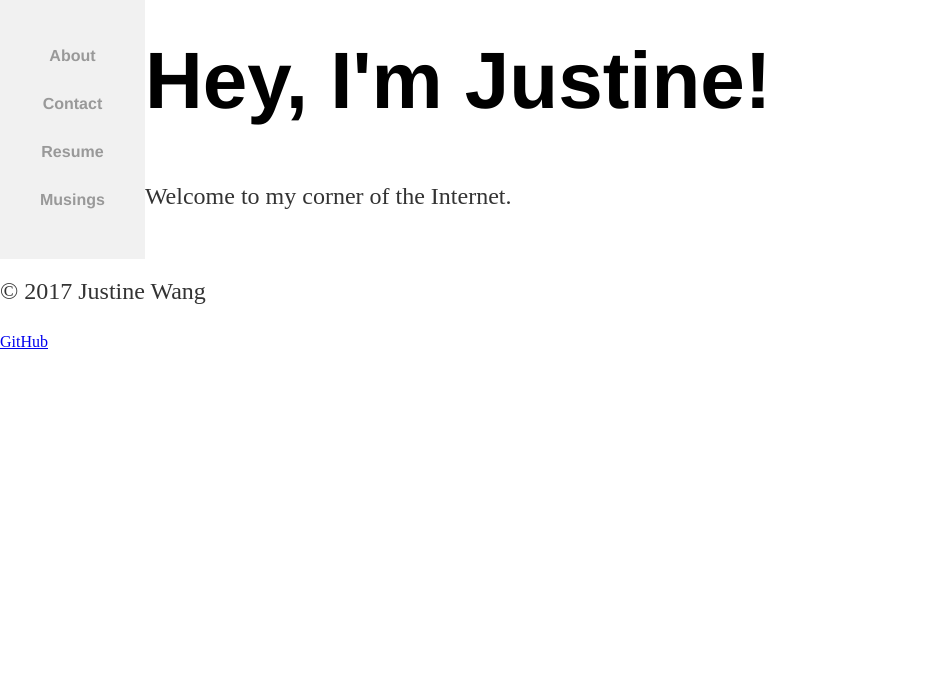
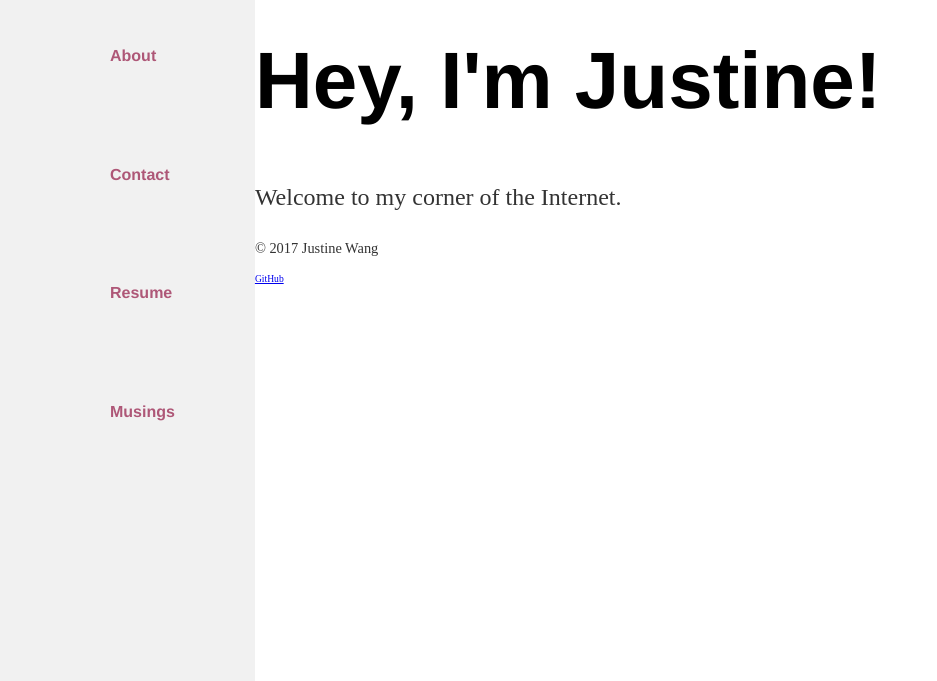
Before and after one commit to jlhwang/jlhwang.github.io, a Jekyll site: the page built from index.html, in a window 1280 px wide. Shown: the part 323-1004 px from the top of the page, without its empty margins (0-937 px from the left). Built offline with Jekyll 4.4.1, drawn with Linux system fonts in a browser that asks for light colours; nearby versions of some CDN libraries; library files that are not in the unit come from our copies; before the commit the page ends 900 px from its top, so only the background shows below that.

Commit message:
fixed my css to have more specific selectors

```diff
--- a/_layouts/default.html
+++ b/_layouts/default.html
@@ -3,7 +3,8 @@
     <head>
         <meta charset='utf-8'>
         <title>Justine Wang</title>
-        <!-- link to main stylesheet -->
+        <!-- link to CSS stylesheets -->
+        <link rel="stylesheet" href="../css/normalize.css">
         <link rel="stylesheet" type="text/css" href="../css/main.css">
     </head>
     <body>
--- a/css/main.css
+++ b/css/main.css
@@ -12,31 +12,35 @@ body {
 
 nav {
     float: left;
-    height: 100%;
+    height: 700px;  /* guesstimate for edge of bottom */
+/*    width: 20%;*/
+    background: #f1f1f1;
+    /* #f1f1f1 is a light gray, almost white; sidebar color */
 }
-nav ul {
+nav li {
     font-family:'Helvetica', 'Arial', 'Sans-Serif';
-    padding: 20px 20px 20px 20px;
-    max-width: 200px;
+    padding: 50px 50px 50px 50px;
+ /*   max-width: 20%;*/
     list-style: none;
     font-weight: bold;
-    background-color: #f1f1f1;
-    /* #f1f1f1 is a light gray, almost white; list item */
-}
-nav a {
-    display: block;
-    margin: 30px 20px 30px 20px;
-    text-align: center;
-    text-decoration: none;
     color: #999;
     /* #999 is a medium gray; menu text */
 }
-nav a:hover {
-    color: #ae5777;
-    /* #8c103d is a medium rose color */
+nav a {
+/*    display: block;*/
+    margin: 30px 30px 30px 20px;
+    text-align: center;
+    text-decoration: none;
+    color: #ae5777;     /* #ae5777 is a light rose */
+}
+nav li:hover {
     background-color: #555;
-    /* #999 is a dark gray */
+    /* #555 is a dark gray */
 }
+
+/*nav a:hover {
+    color: #8c103d;  /* #8c103d is a medium rose color */
+/* } */
 
 /***************************
         Footer
@@ -45,9 +49,10 @@ nav a:hover {
 footer {
 /*    border-top: 1px solid #073b5e;*/
     /* #8c103d is a medium dark blue color */
-    clear: both;
-    position: center;
-    font-size: 1em;
+/*    clear: both;*/
+/*    padding-top: 50px;*/
+    text-align: : center;
+    font-size: 0.6em;
 
 }
 
@@ -55,9 +60,9 @@ footer {
         Index
 ***************************/
 
-.container {
+/*.container {
     margin: auto;
-}
+}*/
 h1 {
     font-size: 5em;
     font-family:'Helvetica', 'Arial', 'Sans-Serif';
```
Also changed, not shown: package.json (added, +24 -0 lines), 6 other files.
